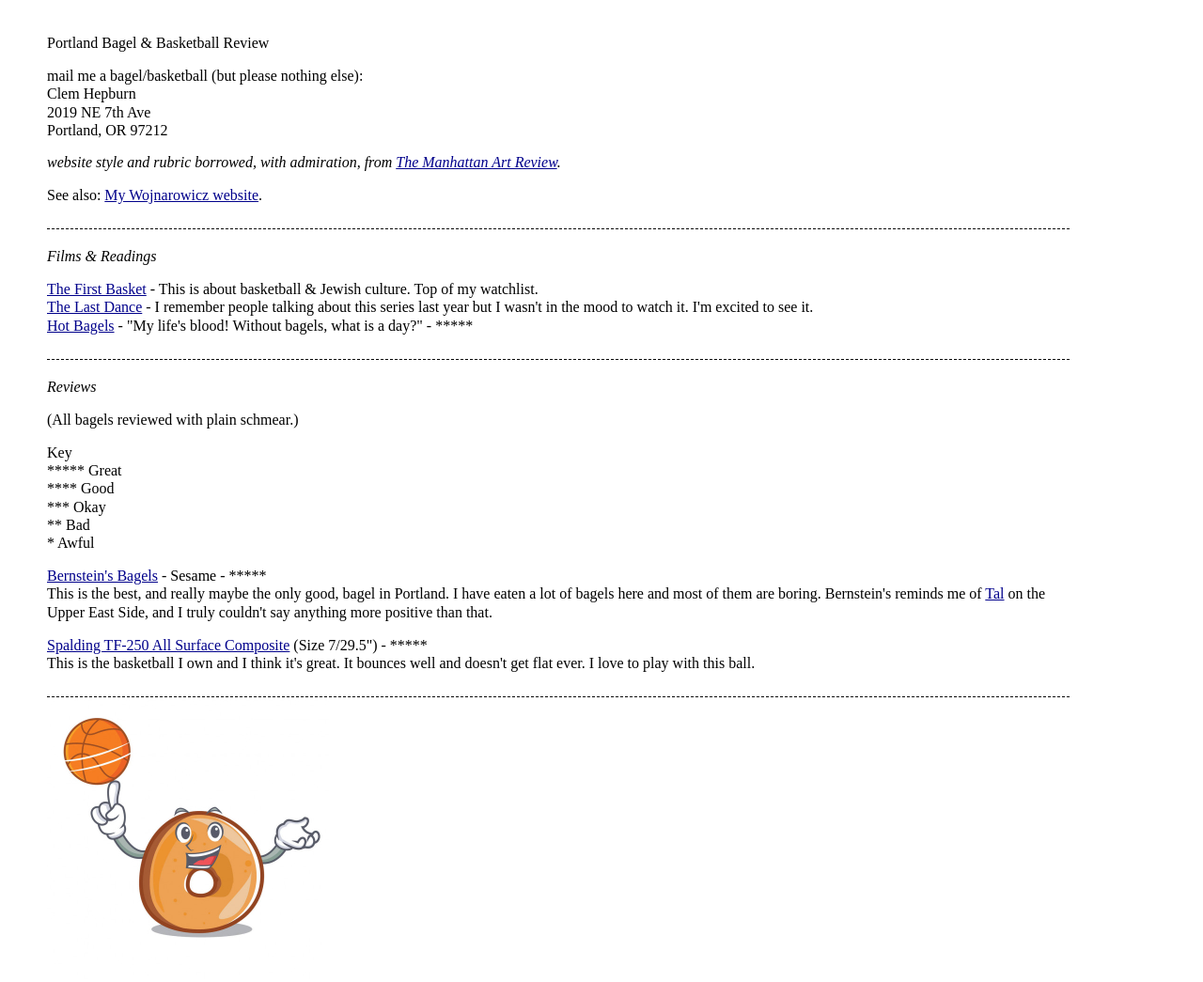
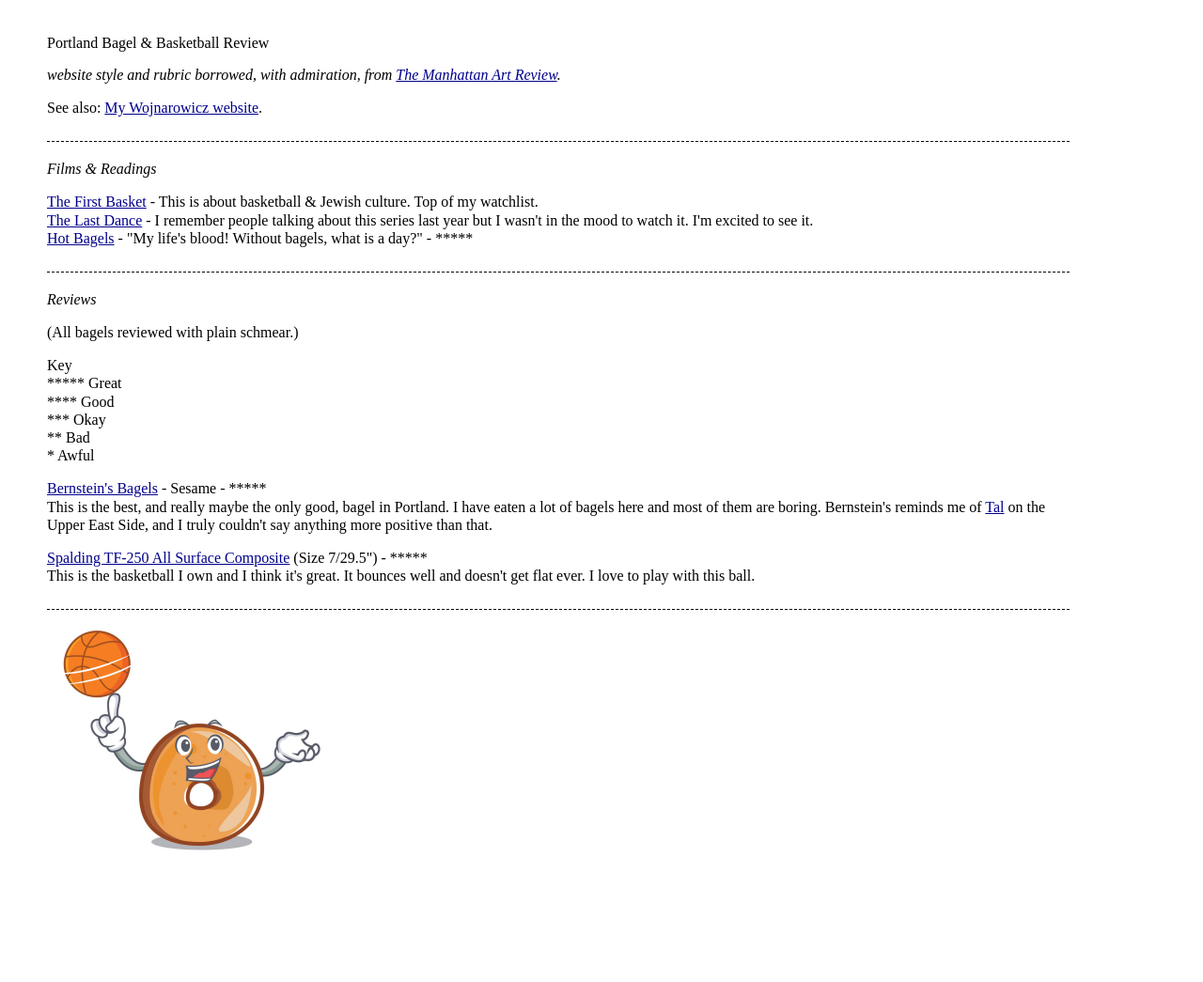
Before and after one commit to clemhepburn/art-review, a plain HTML site: page index.html in a window 1280 px wide. Shown: the whole page at 94% size. After the commit the page ends 1019 px from the top, so only its background shows below. Drawn offline with Linux system fonts and the light colour scheme.

Commit message:
Update index.html

```diff
--- a/index.html
+++ b/index.html
@@ -11,12 +11,6 @@
   <main>
     <div class="header">
       <p class="title">Portland Bagel & Basketball Review</p>
-      <p>
-        mail me a bagel/basketball (but please nothing else):<br>
-          Clem Hepburn<br>
-          2019 NE 7th Ave<br>
-          Portland, OR 97212
-      </p>
       <em>website style and rubric borrowed, with admiration, from <a href="http://19933.biz/manhattanartreview.html">The Manhattan Art Review</a>.</em>
       <p>See also: <a href="http://www.leafy.cafe/wojnarowicz/">My Wojnarowicz website</a>.</p>
     </div>
```
